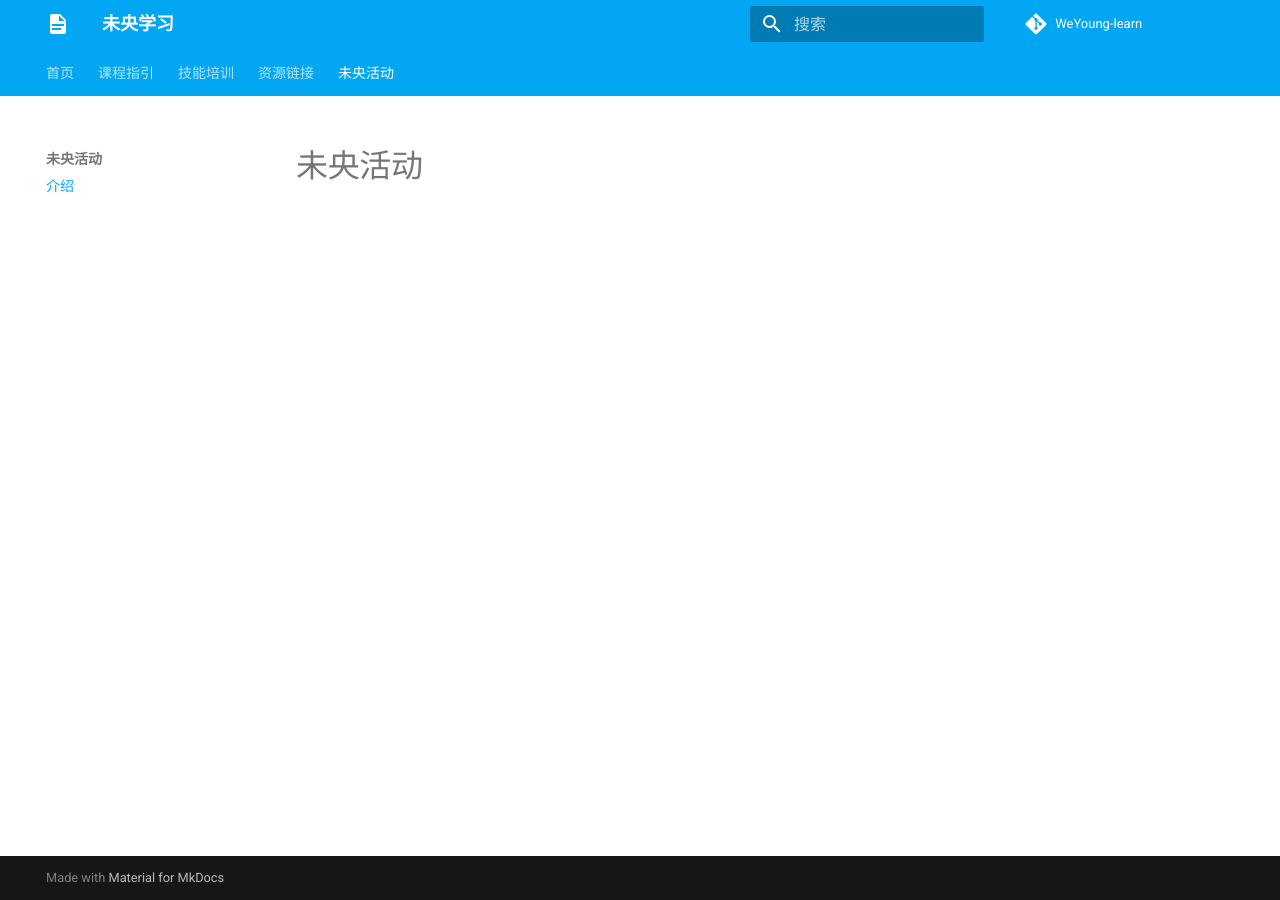
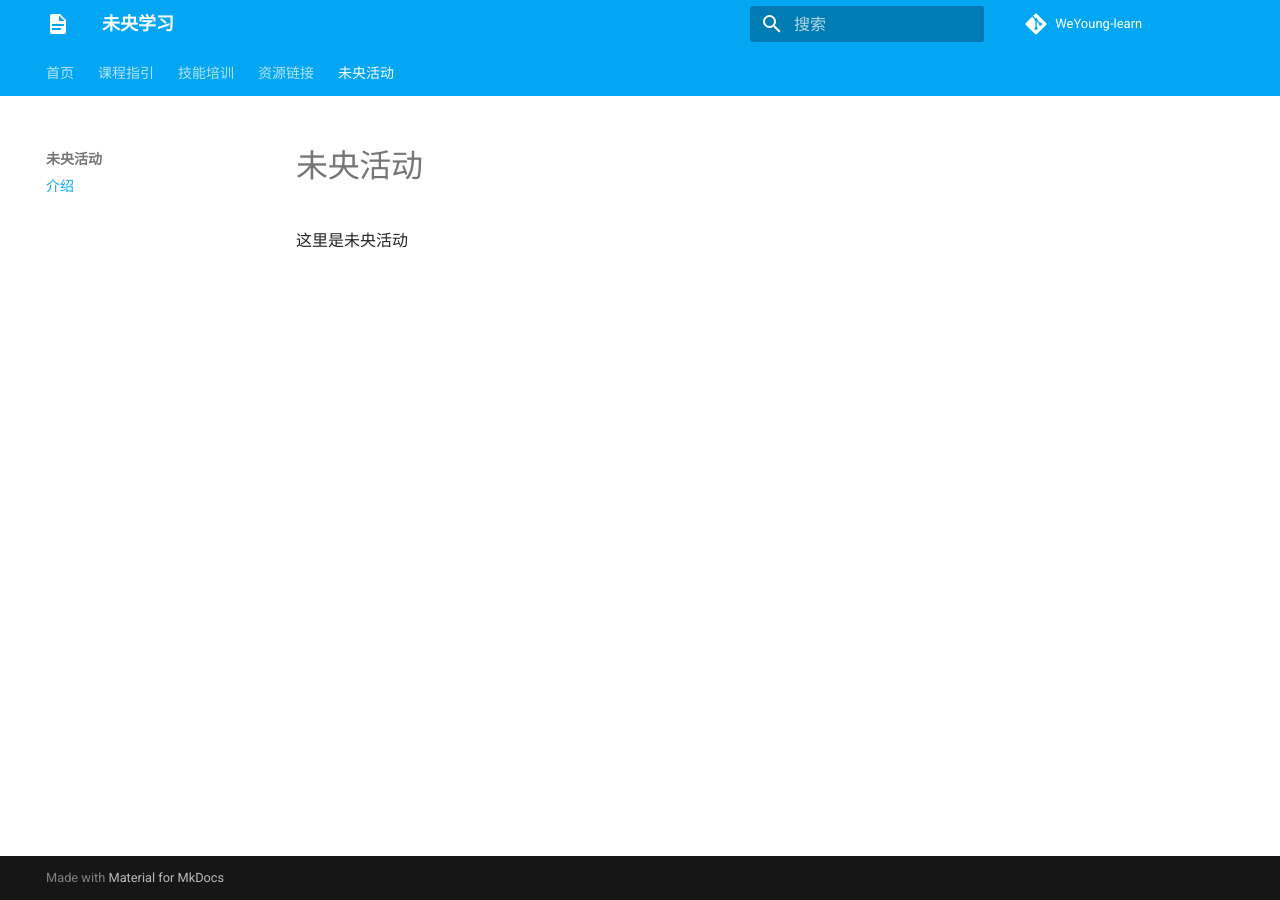
Before and after one commit to WeYoung-learn/WeYoung-learn.github.io, an MkDocs documentation site: the page built from docs/activities/index.md, in a window 1280 px wide. Built offline with MkDocs 1.6.1 and Material for MkDocs 9.7.7, drawn with Linux system fonts in a browser that asks for light colours; comment, search, counter and statistics services are not loaded.

Commit message:
test_lth_1

```diff
--- a/docs/activities/index.md
+++ b/docs/activities/index.md
@@ -1 +1,3 @@
 # 未央活动
+
+这里是未央活动
```
